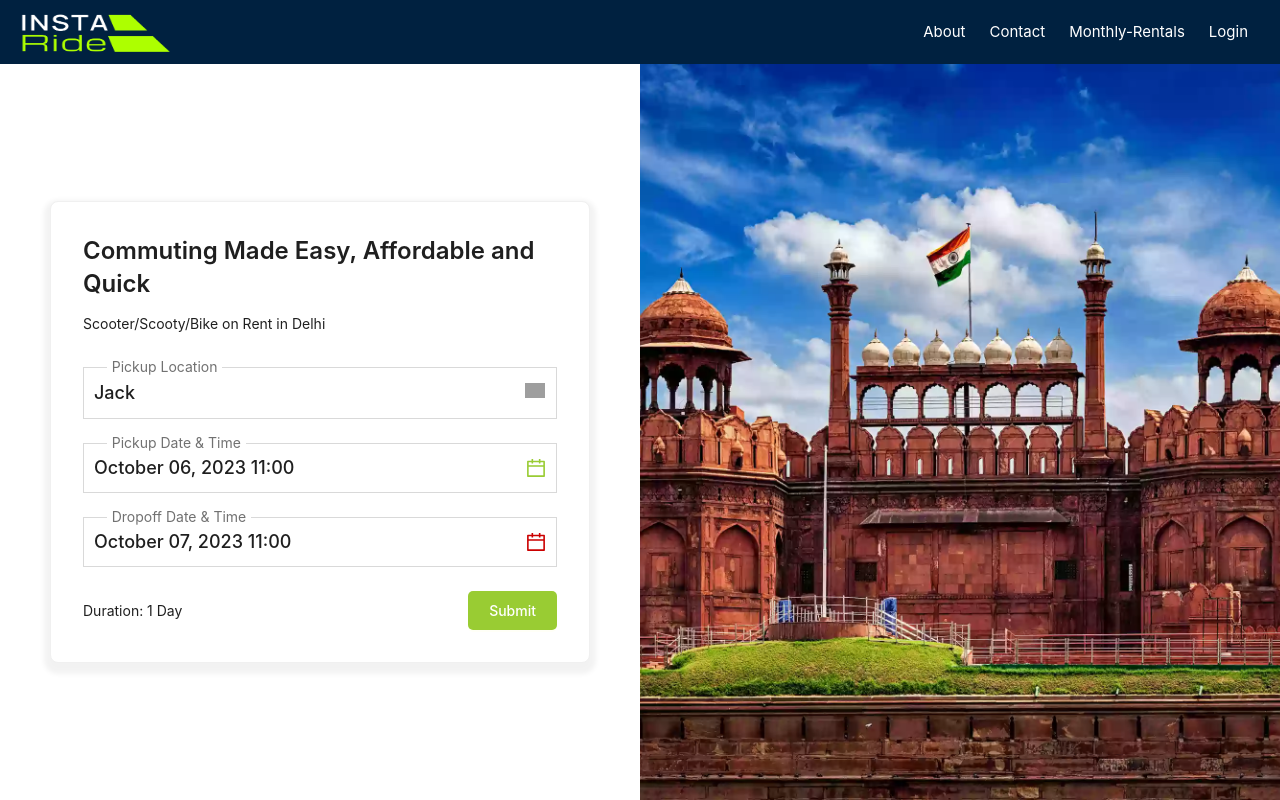
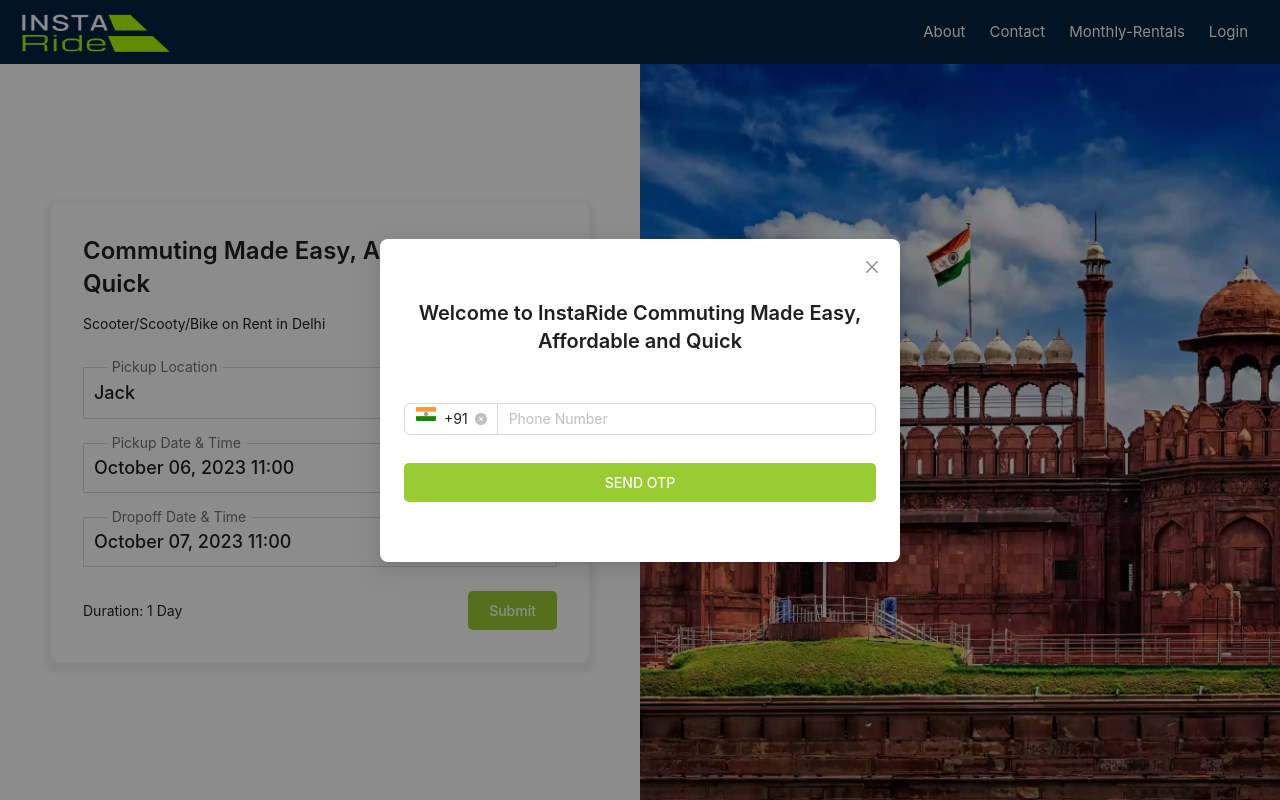
Before and after one commit to sid1213/instaride, a Next.js app: page / in a window 1280 px wide. Shown: the top 800 px of the page. Built offline with nearby package versions, Linux system fonts and the light colour scheme.

Commit message:
JG: add new item in select box and hide the typography

```diff
--- a/app/(auth)/login/page.tsx
+++ b/app/(auth)/login/page.tsx
@@ -5,10 +5,10 @@
 import Image from "next/image";
 import Title from "antd/es/typography/Title";
 import Button from "@/components/Ui/Button";
-const { Text } = Typography;
-const { Option } = Select;
+// const { Text } = Typography;
+// const { Option } = Select;
 function Login() {
-  const [isModalOpen, setIsModalOpen] = useState<boolean>(false);
+  const [isModalOpen, setIsModalOpen] = useState<boolean>(true);
   const [items, setItems] = useState([
     {
       label: (
@@ -22,14 +22,21 @@
     {
       label: (
         <Space align="center">
-          <Image width={20} height={20} src={"/demo/india.svg"} alt="india" />
+          <Image
+            width={20}
+            height={20}
+            src={"/demo/india.svg"}
+            alt="australia"
+          />
           <p>+91</p>
         </Space>
       ),
-      value: "india",
+      value: "australia",
     },
   ]);
 
+  const [phoneNumber, setPhoneNumber] = useState<string>("");
+  const [isDisable, setIsDisable] = useState<boolean>(true);
   const showLoginModel = () => {
     setIsModalOpen(true);
   };
@@ -39,6 +46,14 @@
   };
   const handleCancel = () => {
     setIsModalOpen(false);
+  };
+  const handleForMobile = (e: React.ChangeEvent<HTMLInputElement>) => {
+    if (e.target.value.length <= 10) {
+      setPhoneNumber(e.target.value);
+      e.target.value.length == 10 ? setIsDisable(false) : setIsDisable(true);
+    } else {
+      setIsDisable(false);
+    }
   };
 
   return (
@@ -54,12 +69,13 @@
       >
         <Space align="center" direction="vertical" className={Style.flex_box}>
           <Title level={4} className={Style.heading}>
-            Welcome to GoBikes Commuting Made Easy, Affordable and Quick
+            Welcome to <span>InstaRide</span> Commuting Made Easy, <br />
+            Affordable and Quick
           </Title>
           <Space.Compact block>
             <Select
               style={{ width: 100 }}
-              defaultValue={items[0].label}
+              defaultValue={items[0].value}
               allowClear
               options={items.map((item) => ({
                 label: item.label,
@@ -68,11 +84,17 @@
             />
             <Input
               type="number"
-              defaultValue="Xihu District, Hangzhou"
               placeholder="Phone Number"
+              value={phoneNumber}
+              onChange={(e) => handleForMobile(e)}
             />
           </Space.Compact>
-          <Button title="SEND OTP" fit={100} size="medium" />
+          <Button
+            title="SEND OTP"
+            fit={100}
+            size="medium"
+            disabled={isDisable}
+          />
         </Space>
       </Modal>
     </section>
```
